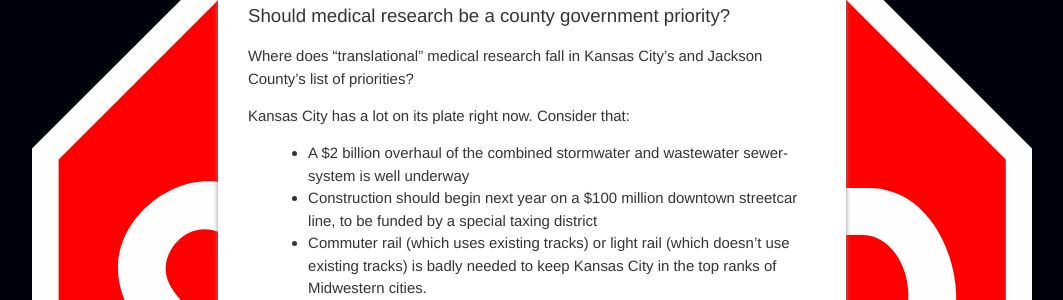
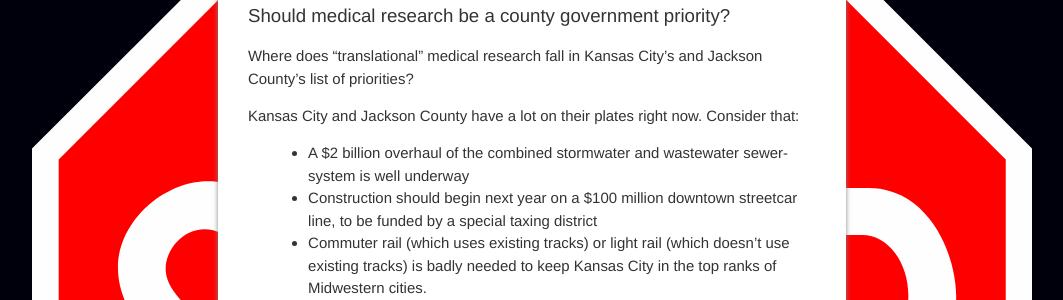
Before and after one commit to jiko/stopabadcure, a Jekyll site: the page built from _posts/2013-09-03-priorities.md, in a window 1280 px wide. Shown: the part 144-444 px from the top of the page, without its empty margins (108-1171 px from the left). Built offline with Jekyll 4.4.1, drawn with Linux system fonts in a browser that asks for light colours.

Commit message:
Update 2013-09-03-priorities.md

```diff
--- a/_posts/2013-09-03-priorities.md
+++ b/_posts/2013-09-03-priorities.md
@@ -7,7 +7,7 @@
 
 Where does “translational” medical research fall in Kansas City’s and Jackson County’s list of priorities?
 
-Kansas City has a lot on its plate right now. Consider that:
+Kansas City and Jackson County have a lot on their plates right now. Consider that:
 <ul>
 	<li>A $2 billion overhaul of the combined stormwater and wastewater sewer-system is well underway</li>
 	<li>Construction should begin next year on a $100 million downtown streetcar line, to be funded by a special taxing district</li>
```
